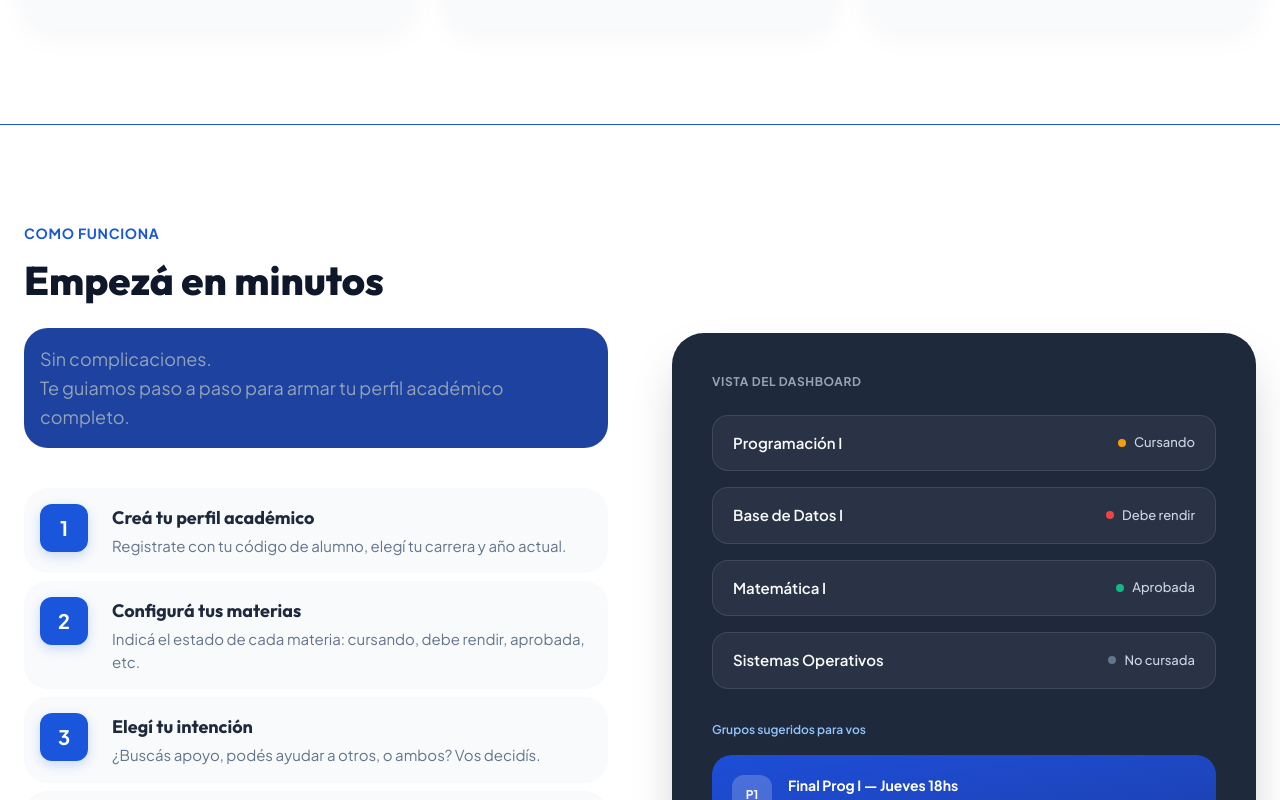
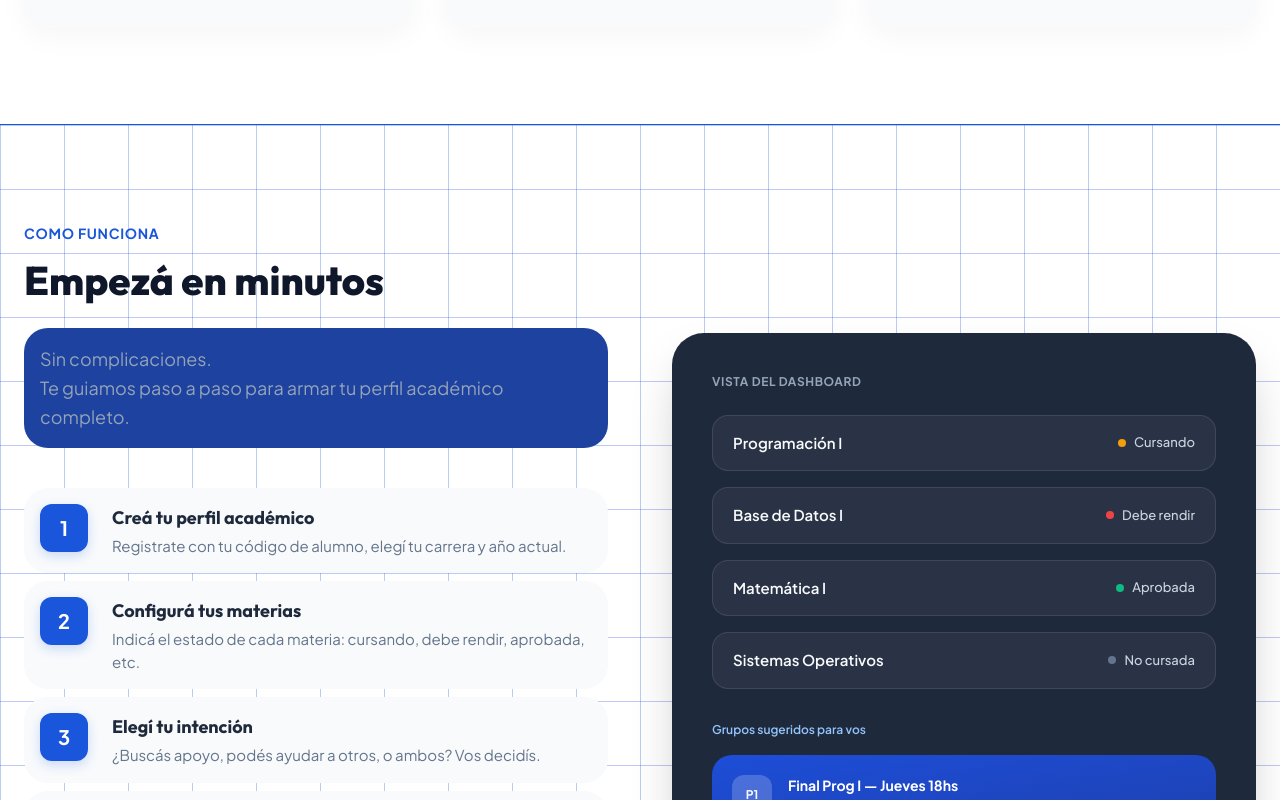
Before and after one commit to LautaroLeall/StudyMatch-Front, a React (Vite) app: page / in a window 1280 px wide. Shown: the part 1340-2140 px from the top of the page. Built offline with nearby package versions, Linux system fonts and the light colour scheme.

Commit message:
section how it works - page landing /

```diff
--- a/src/components/sections/HowItWorksSection.jsx
+++ b/src/components/sections/HowItWorksSection.jsx
@@ -30,7 +30,7 @@ const steps = [
 
 function HowItWorksSection() {
     return (
-        <section className="how-it-works-section">
+        <section id="how-it-works" className="how-it-works-section">
             {/* Soft grid background */}
             <div className="how-it-works-bg-grid"></div>
 
--- a/src/styles/HowItWorksSection.css
+++ b/src/styles/HowItWorksSection.css
@@ -12,9 +12,12 @@
 .how-it-works-bg-grid {
     position: absolute;
     inset: 0;
-    background-image: linear-gradient(to right, #1a56db 0.5px, transparent 0.5px), linear-gradient(to bottom, #1a56db 0.5px, transparent 0px);
+    background-image:
+        linear-gradient(to right, rgba(26, 86, 219, 0.3) 1px, transparent 1px),
+        linear-gradient(to bottom, rgba(26, 86, 219, 0.3) 1px, transparent 1px);
     background-size: 4rem 4rem;
     pointer-events: none;
+    z-index: 0;
 }
 
 .how-it-works-container {
```
